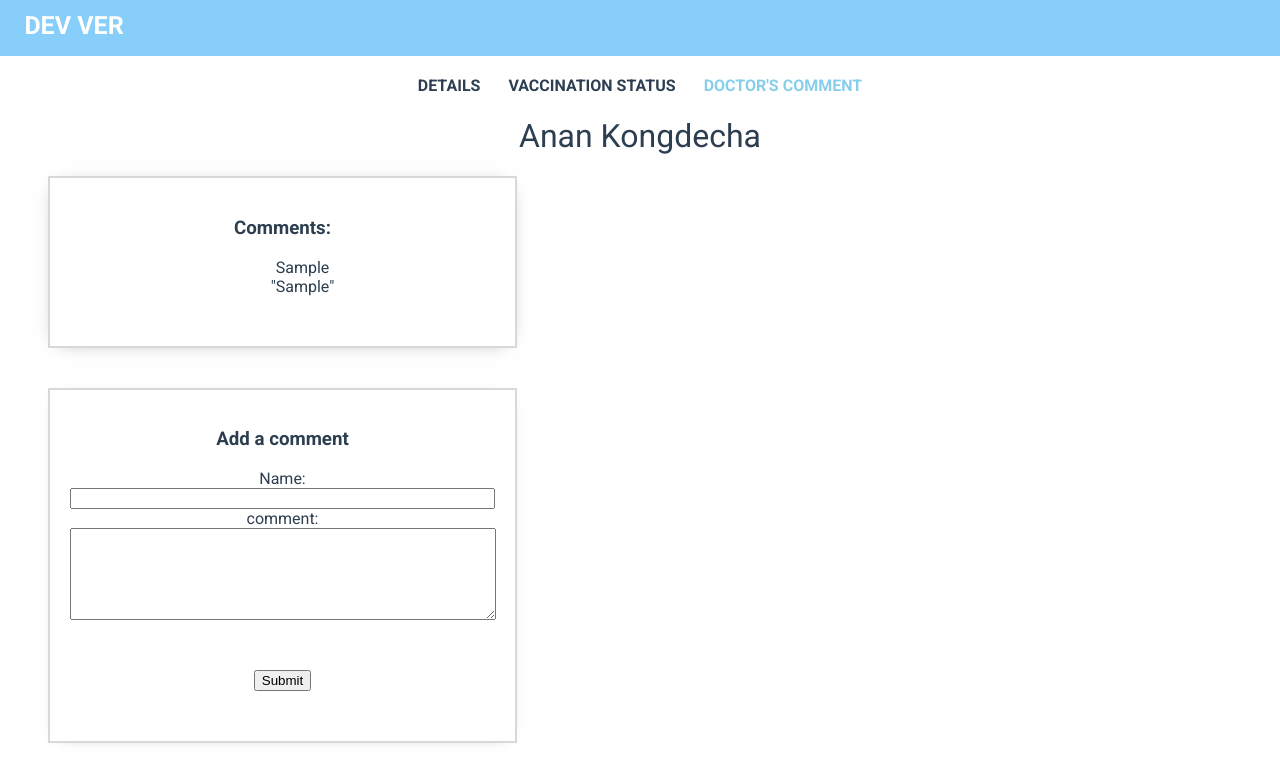
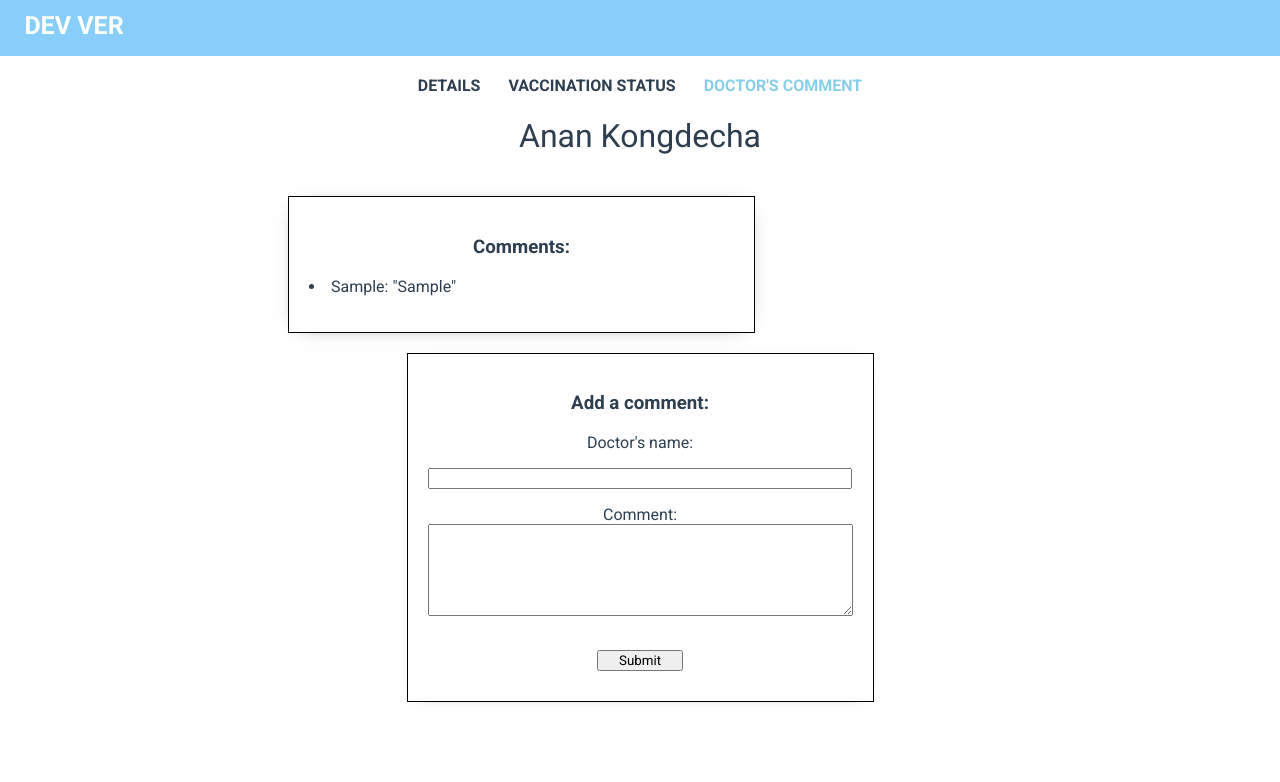
Before and after one commit to konnRG/SE331-2022-Project-1, a Vue app: page /patient/1/doctor in a window 1280 px wide. Both pictures are taken after typing "Sample", "Sample" into the empty fields and a click on the input "Submit". Shown: the top 782 px of the page. Built offline with nearby package versions, Linux system fonts and the light colour scheme; data requests are answered from the project's data file.

Commit message:
Customized UI on Doctor-comments-page

```diff
--- a/src/views/PatientListView.vue
+++ b/src/views/PatientListView.vue
@@ -85,14 +85,14 @@ export default {
 <style scoped>
 h2 {
   text-align: left;
-  padding-left: 20px;
+  padding-left: 300px;
 }
 .patients {
   display: flex;
   flex-direction: column;
   align-items: left;
-  padding-left: 20px;
-  padding-right: 20px;
+  padding-left: 300px;
+  padding-right: 300px;
 }
 .pagination {
   display: flex;
--- a/src/views/patient/DoctorCommentView.vue
+++ b/src/views/patient/DoctorCommentView.vue
@@ -1,23 +1,23 @@
 <template>
+  <div class="container">
     <div class="comment-container" v-if="comments">
       <h3>Comments:</h3>
-    <ul>
       <li v-for="(comment, index) in comments" :key="index">
-        {{ comment.name }}
-        <br />
-        "{{ comment.comment }}"
-        <br />
+        {{ comment.name }}: "{{ comment.comment }}"
+        <p></p>
       </li>
-    </ul>
     </div>
     <form class="comment-form" @submit.prevent="onSubmit">
-    <h3>Add a comment</h3>
-    <label for="name">Name:</label>
+      <h3>Add a comment:</h3>
+      <label for="name">Doctor's name:</label>
+      <p></p>
       <input id="name" v-model="name" />
-    <label for="newComment">comment:</label>
+      <p></p>
+      <label for="newComment">Comment:</label>
       <textarea id="newComment" v-model="newComment"></textarea>
       <input class="button" type="submit" value="Submit" />
     </form>
+  </div>
 </template>
 <script>
 export default {
@@ -49,12 +49,11 @@ export default {
 
 <style scoped>
 .comment-form {
-  display: flex;
-  flex-direction: column;
+  display: inline-block;
   width: 425px;
   padding: 20px;
-  margin: 40px;
-  border: 2px solid #d8d8d8;
+  margin: 20px;
+  border: 1px solid black;
   background-color: white;
   -webkit-box-shadow: 0px 2px 15px -12px rgba(0, 0, 0, 0.57);
   -moz-box-shadow: 0px 2px 15px -12px rgba(0, 0, 0, 0.57);
@@ -63,7 +62,10 @@ export default {
 
 .comment-form .button {
   display: block;
-  margin: 30px auto;
+  font-family: 'Roboto', sans-serif;
+  margin: 10px auto;
+  padding-left: 20px;
+  padding-right: 20px;
 }
 
 select {
@@ -77,25 +79,36 @@ textarea {
   width: 95%;
   height: 70px;
   padding: 10px;
-  font-size: 20px;
+  font-size: 15px;
+  font-weight: 300;
+  font-family: 'Roboto', sans-serif;
   margin-bottom: 20px;
 }
 .comment-container {
+  display: inline-block;
+  float: left;
   width: 425px;
   padding: 20px;
+  margin-top: 20px;
+  margin-left: 20px;
   background-color: white;
   -webkit-box-shadow: 0px 2px 20px -12px rgba(0, 0, 0, 0.57);
   -moz-box-shadow: 0px 2px 20px -12px rgba(0, 0, 0, 0.57);
   box-shadow: 2px 20px -12px rgba(0, 0, 0, 0.57);
-  margin-left: 40px;
-  border: 2px solid #d8d8d8;
+  border: 1px solid black;
+}
+.container {
+  margin-left: 260px;
+  margin-right: 260px;
 }
 
 .comment-container li {
-  margin-bottom: 30px;
+  margin-bottom: 0;
+  text-align: left;
 }
-
-ul {
-  list-style-type: none;
+#name {
+  width: 98%;
+  font-family: 'Roboto', sans-serif;
+  font-weight: 300;
 }
 </style>
```
Lines whose indentation alone changed are shown as unchanged.
